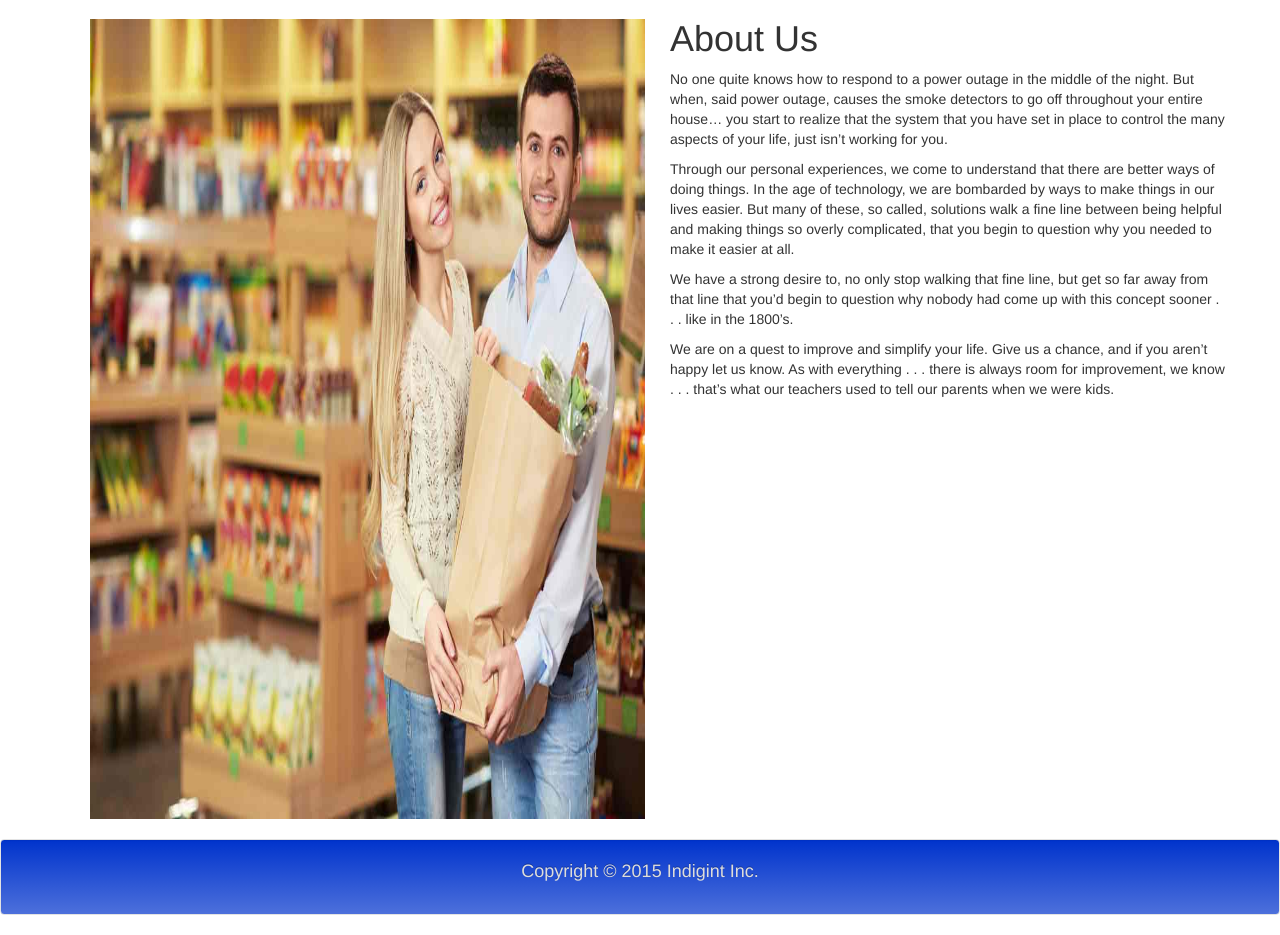
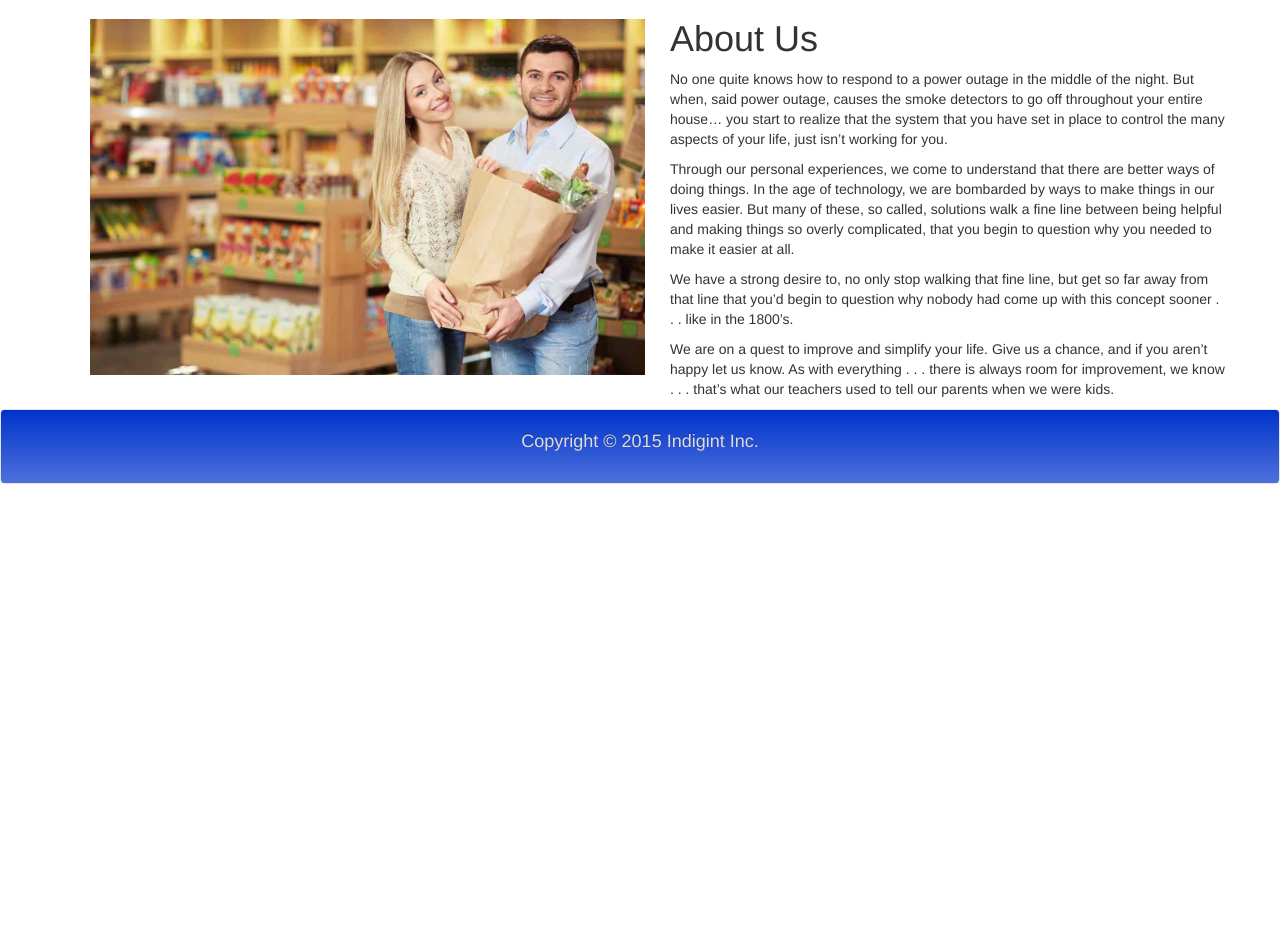
Before and after one commit to Indigint/app, a Django app: page /about/ in a window 1280 px wide. Shown: the part 101-1036 px from the top of the page. After the commit the page ends 585 px from the top, so only its background shows below. Run offline with Django 3.2, Linux system fonts and the light colour scheme; some libraries are stand-ins or nearby versions.

Commit message:
Fixed the about page image

```diff
--- a/app/static/css/stylesheet.css
+++ b/app/static/css/stylesheet.css
@@ -57,9 +57,8 @@ header {
 	}
 
 .about img {
-	/*position: relative;*/
-	height: 100%;
 	width: 100%;
+	height: auto;
 	overflow: hidden;
 	float:none;
     display:inline-block;
```
